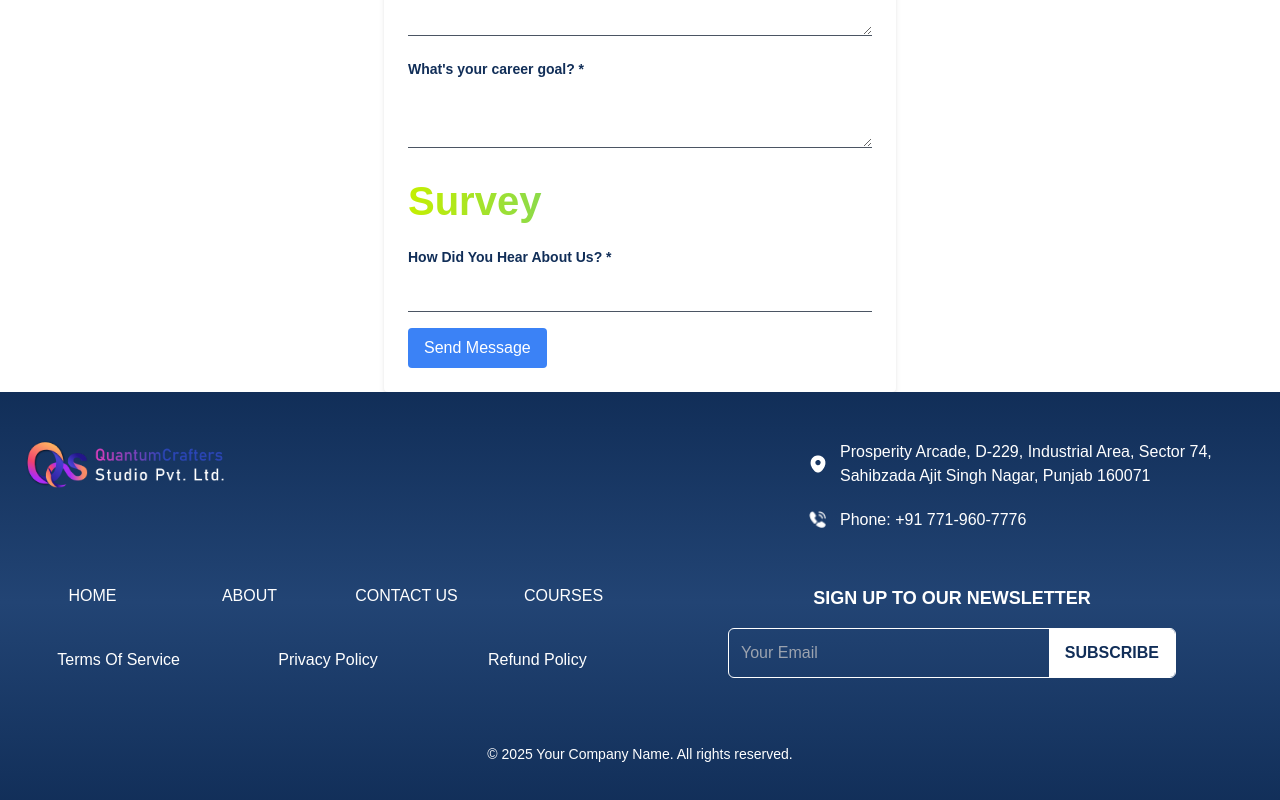
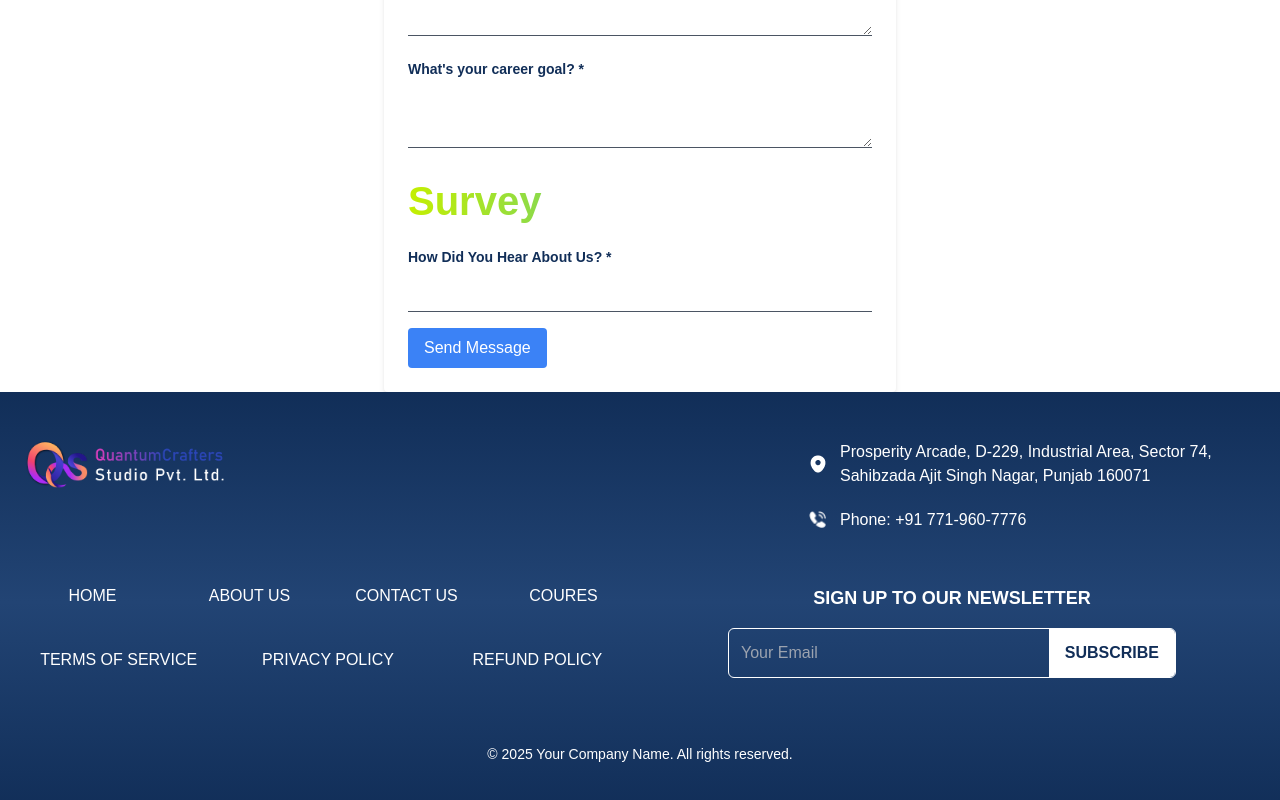
Before and after one commit to qcsstudio/qcsstudio, a Next.js app: page /enroll-now in a window 1280 px wide. Shown: the part 862-1662 px from the top of the page. Built offline with nearby package versions, Linux system fonts and the light colour scheme.

Commit message:
about-us issues

```diff
--- a/src/app/data-analytics-course/page.js
+++ /dev/null
@@ -1,13 +0,0 @@
-import Navbar from '@/components/HomeComponents/Hero/Header';
-import DataAnalyticsCourseContainer from '@/containers/CoursesContainer/DataAnalyticsCourseContainer/DataAnalyticsCourseContainer'
-
-const DataAnalyticsCoursePage = () => {
-  return (
-    <>
-      <Navbar/>
-      <DataAnalyticsCourseContainer/>
-    </>
-  )
-}
-
-export default DataAnalyticsCoursePage;
--- a/src/app/digital-marketing-course/page.js
+++ /dev/null
@@ -1,15 +0,0 @@
-import Navbar from "@/components/HomeComponents/Hero/Header";
-import DigitalMarketingCourseContainer from "@/containers/CoursesContainer/DigitalMarketingCourseContainer/DigitalMarketingCourseContainer";
-
-//
-
-const DigitalMarketingCourse = () => {
-    return (
-      <>
-        <Navbar/>
-        <DigitalMarketingCourseContainer/>
-      </>
-    )
-  }
-
-  export default DigitalMarketingCourse;
--- a/src/app/networking-course/page.js
+++ /dev/null
@@ -1,13 +0,0 @@
-import Navbar from "@/components/HomeComponents/Hero/Header";
-import NetworkingCourseContainer from "@/containers/CoursesContainer/NetworkingCourseContainer/NetworkingCourseContainer";
-
-const NetworkingCourse = () => {
-  return (
-    <>
-      <Navbar/>
-      <NetworkingCourseContainer/>
-    </>
-  )
-}
-
-export default NetworkingCourse;
--- a/src/app/uiux-design-course/page.js
+++ /dev/null
@@ -1,13 +0,0 @@
-import Navbar from '@/components/HomeComponents/Hero/Header';
-import UiUxDesignCourseContainer from '@/containers/CoursesContainer/UiUxDesignCourseContainer/UiUxDesignCourseContainer';
-
-const UiUxDesignCoursePage = () => {
-  return (
-    <>
-      <Navbar/>
-      <UiUxDesignCourseContainer/>
-    </>
-  )
-}
-
-export default UiUxDesignCoursePage;
--- a/src/app/web-development-course/page.js
+++ /dev/null
@@ -1,13 +0,0 @@
-import Navbar from '@/components/HomeComponents/Hero/Header';
-import DataAnalyticsCourseContainer from '@/containers/CoursesContainer/WebDevelopmentCourseContainer/WebDevelopmentCourseContainer'
-
-const WebDevelopmentCoursePage = () => {
-  return (
-    <>
-      <Navbar/>
-      <DataAnalyticsCourseContainer/>
-    </>
-  )
-}
-
-export default WebDevelopmentCoursePage;
--- a/src/components/AboutUsComponents/AboutHero.js
+++ b/src/components/AboutUsComponents/AboutHero.js
@@ -5,17 +5,18 @@ import Link from 'next/link'
 
 const AboutHero = () => {
   return (
-    <div className='pt-10 relative z-1 bg-gradient-to-r from-[#020D29] via-[#020D29] to-[#0f0b36] text-white h-[100vh] flex items-start lg:items-center'>
+    <div className='py-10 lg:pt-0 relative z-1 bg-gradient-to-r from-[#020D29] via-[#020D29] to-[#0f0b36] text-white lg:min-h-[90vh] flex items-start lg:items-center'>
       <div className=' relative z-10 flex flex-col ml-5 gap-5  lg:gap-5 lg:w-[50vw] lg:pt-18 lg:ml-20'>
         <span className='text-[#C4EF01] text-[21px]'>
           Our Story
         </span>
-            <h1 className='text-[30px] lg:text-[3vw] font-bold uppercase '>
+        <h1 className='text-[30px] lg:text-[3vw] leading-[8vw] lg:leading-[3vw] font-bold uppercase '>
           Empowering Dreams, Building Futures
         </h1>
-            <p className=" text-[20px]  md:text-[20px] lg:text-[16px] w-[80vw] lg:w-[45vw] ">
-            Lorem Ipsum is simply dummy text of the printing and typesetting industry. Lorem Ipsum has been the industry's standard dummy text ever since the 1500s, when an unknown printer took a galley of type and scrambled it to make a type specimen book. It has survived not only five centuries, but also the leap into electronic typesetting, remaining essentially unchanged. It was popularised in the 1960s with the release of Letraset sheets containing Lorem Ipsum passages, and more recently with desktop publishing software like Aldus PageMaker including versions of Lorem Ipsum.
+        <p className="  md:text-[20px] text-[16px] w-[80vw] lg:w-[45vw] ">
+          At QuantumCrafters Studio, we believe that success begins with passion. We are a hub of innovation, mentorship, and practical learning, dedicated to turning dreams into thriving careers. Whether you’re starting your journey or looking to elevate your skills, our programs are designed to empower you with the knowledge and confidence to succeed in the fast-paced world of technology. Our approach is different: We don’t just teach; we guide. We take the time to understand your unique interests, align them with the right learning path, and provide you with the tools to achieve your goals.
         </p>
+
         <Link className='' href={'/enroll-now'}>
           <button className='flex w-[150px] m-2 ml-0 bg-gradient-to-r from-[#cce973] to-[#46d3c1] text-[#ffff] hover:bg-none hover:border hover:border-white lg:w-[10vw] h-10 justify-center rounded-lg p-4 items-center '>
             Enroll Now
@@ -23,7 +24,7 @@ const AboutHero = () => {
         </Link>
 
       </div>
-        <Image className='absolute right-0 bottom-0 z-0 h-[90vh] object-cover' src={business.src} alt='' layout='fill'  />
+      <Image className='absolute right-0 bottom-0 z-0 h-[90vh] object-cover' src={business.src} alt='' layout='fill' />
       <div className="absolute top-0 left-0 w-full h-full bg-black opacity-40"></div>
     </div>
   )
--- a/src/components/AboutUsComponents/Future.js
+++ b/src/components/AboutUsComponents/Future.js
@@ -8,14 +8,14 @@ import Link from 'next/link'
 const Future = () => {
     return (
         <div>
-            <div className='relative flex flex-col lg:flex-row justify-between' >
+            <div className='relative flex flex-col py-7 lg:flex-row justify-between' >
                 <div className='flex flex-col justify-start lg:justify-center items-start lg:items-center w-full lg:w-[52vw] pt-10 lg:pt-0 lg:pl-24'>
                     <div className='flex lg:block flex-col -gap-5 ml-4'>
                         <h3 className='text-[17px] lg:text-[21px] text-[#527cbd]'>
                             We’re ready to invest in your future
                         </h3>
-                        <h1 className='text-[24px] lg:text-[40px] text-[#032263] font-extrabold tracking-normal '>
-                            are you ready to turn your passion into profession?
+                        <h1 className='text-[24px] leading-[30px] lg:leading-[39px] lg:text-[40px] text-[#032263] font-extrabold tracking-normal '>
+                            Are you ready to turn your passion into Profession?
                         </h1>
                         <Link href={"/contact-us"}>
                          <button className='p-[12px] border border-[#032263] mt-4 text-[#032263] w-[250px] md:w-[250px] lg:w-auto rounded rounded-lg'>
--- a/src/components/Footer.js
+++ b/src/components/Footer.js
@@ -33,19 +33,38 @@ const Footer = () => {
       {/* Links and Newsletter Section */}
       <div className="container mx-auto grid grid-cols-1 md:grid-cols-2 lg:grid-cols-2 gap-4 py-3 mt-10 w-full text-white">
         {/* Navigation Links */}
-       <div className='flex flex-col gap-10'>
-       <div className='grid grid-cols-4 gap-5 text-center'>
-          <li className='list-none'>HOME</li>
-          <li className='list-none'>ABOUT</li>
-          <li className='list-none'>CONTACT US</li>
-          <li className='list-none'>COURSES </li>
+        <div className='flex flex-col gap-10'>
+          <div className='grid grid-cols-4 gap-5 text-center'>
+
+            {
+              ["home", "about-us", "contact-us", "coures"].map((item, index) => {
+                return (
+                  <Link
+                    key={index}
+                    href={`/${item}`}
+                    className='hover:text-[#c4ef01] uppercase list-none hover:underline'>
+                    <li className='list-none'>{item.replace("-", " ")}</li>
+                  </Link>
+                );
+              })
+            }
+
+          </div>
+
+          <div className='grid grid-cols-3 gap-5 text-center pb-5'>
+            {
+              ["terms-of-service", "privacy-policy", "refund-policy"].map((item, index) => {
+                return (
+                  <Link href={`/${item}`}
+                    key={index}
+                    className='hover:text-[#c4ef01] uppercase hover:underline'>
+                    <li className='list-none'>{item.replaceAll("-"," ")}</li>
+                  </Link>
+                )
+              })
+            }
+          </div>
         </div>
-        <div className='grid grid-cols-3 gap-5 text-center pb-5'>
-        <Link href='/terms-conditions'  className='hover:text-[#c4ef01] hover:underline'><li  className='list-none'>Terms Of Service</li></Link>
-        <Link href='/privacy-policy'className='hover:text-[#c4ef01] hover:underline'> <li className='list-none'>Privacy Policy</li></Link>
-        <Link href='/refund-policy' className='hover:text-[#c4ef01] hover:underline'>  <li className='list-none'>Refund Policy</li></Link>
-        </div>
-       </div>
 
         {/* Newsletter Signup */}
         <div className='flex flex-col gap-4 items-center'>
```
Also changed, not shown: src/app/terms-of-service/page.js (renamed from src/app/terms-conditions/page.js). Lines whose indentation alone changed are shown as unchanged.
